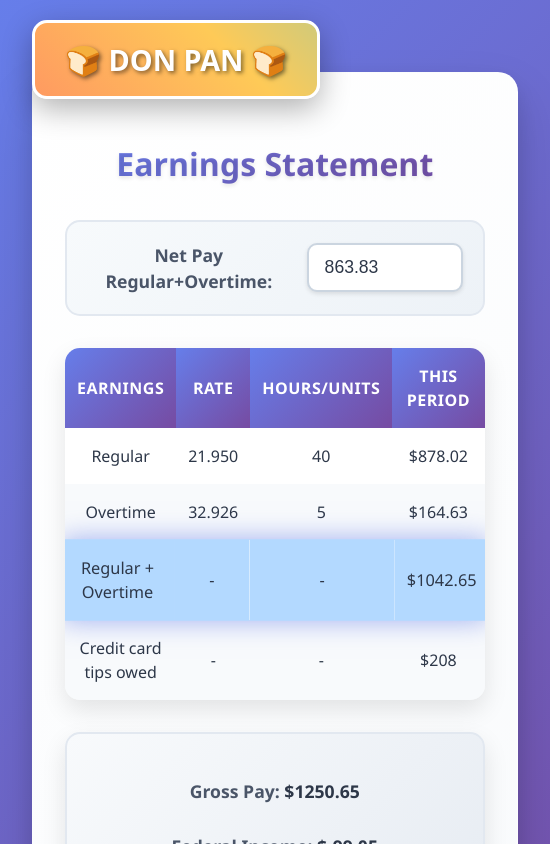
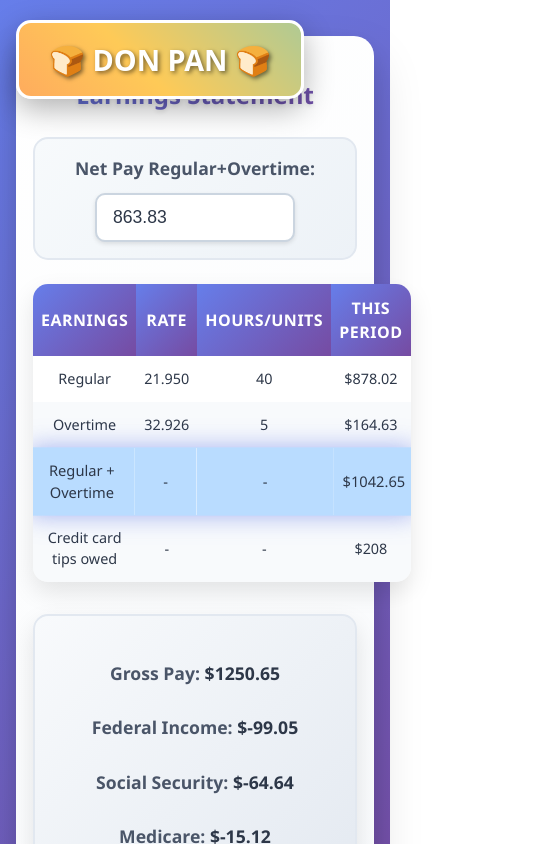
Before and after one commit to Yeinier22/Don-Pan_Maidelin, a React (Vite) app: page / in a window 390 px wide. Shown: the top 844 px of the page, 550 px wide, since content can reach past the window. Built offline with nearby package versions, Linux system fonts and the light colour scheme.

Commit message:
Add responsive design for mobile devices

```diff
--- a/src/App.css
+++ b/src/App.css
@@ -1,10 +1,15 @@
 #root {
-  max-width: 1280px;
+  max-width: 100%;
   margin: 0 auto;
-  padding: 2rem;
+  padding: 1rem;
   text-align: center;
   background: linear-gradient(135deg, #667eea 0%, #764ba2 100%);
   min-height: 100vh;
+  box-sizing: border-box;
+}
+
+* {
+  box-sizing: border-box;
 }
 
 .logo {
@@ -15,22 +20,33 @@
 }
 
 .payroll-container {
-  max-width: 600px;
-  margin: 40px auto;
+  max-width: 100%;
+  width: 100%;
+  margin: 20px auto;
   background: linear-gradient(145deg, #ffffff 0%, #f8fafc 100%);
   border-radius: 20px;
   box-shadow: 0 25px 50px rgba(0,0,0,0.15), 0 10px 25px rgba(0,0,0,0.1);
-  padding: 40px 32px;
+  padding: 20px 16px;
   font-family: 'Segoe UI', Arial, sans-serif;
   border: 1px solid rgba(255,255,255,0.3);
   backdrop-filter: blur(10px);
+  box-sizing: border-box;
+}
+
+/* Responsive para móviles */
+@media (min-width: 768px) {
+  .payroll-container {
+    max-width: 600px;
+    padding: 40px 32px;
+    margin: 40px auto;
+  }
 }
 
 .payroll-container h2 {
   text-align: center;
-  margin-bottom: 32px;
+  margin-bottom: 24px;
   color: #2d3748;
-  font-size: 2rem;
+  font-size: 1.5rem;
   font-weight: 700;
   background: linear-gradient(135deg, #667eea 0%, #764ba2 100%);
   -webkit-background-clip: text;
@@ -39,16 +55,35 @@
   text-shadow: 0 2px 4px rgba(0,0,0,0.1);
 }
 
+/* Responsive para desktop */
+@media (min-width: 768px) {
+  .payroll-container h2 {
+    font-size: 2rem;
+    margin-bottom: 32px;
+  }
+}
+
 .input-group {
   display: flex;
+  flex-direction: column;
   align-items: center;
-  gap: 16px;
-  margin-bottom: 32px;
+  gap: 12px;
+  margin-bottom: 24px;
   justify-content: center;
   background: linear-gradient(135deg, #f7fafc 0%, #edf2f7 100%);
-  padding: 20px;
+  padding: 16px;
   border-radius: 15px;
   border: 2px solid #e2e8f0;
+}
+
+/* Responsive para desktop */
+@media (min-width: 768px) {
+  .input-group {
+    flex-direction: row;
+    gap: 16px;
+    margin-bottom: 32px;
+    padding: 20px;
+  }
 }
 
 .input-group label {
@@ -62,7 +97,8 @@
   border-radius: 10px;
   border: 2px solid #cbd5e0;
   font-size: 1.1rem;
-  width: 120px;
+  width: 100%;
+  max-width: 200px;
   background: white;
   transition: all 0.3s ease;
   box-shadow: 0 2px 4px rgba(0,0,0,0.1);
@@ -85,6 +121,13 @@
   -moz-osx-font-smoothing: grayscale;
 }
 
+/* Responsive para desktop */
+@media (min-width: 768px) {
+  .input-group input {
+    width: 120px;
+  }
+}
+
 .input-group input:focus {
   outline: none;
   border-color: #667eea;
@@ -104,13 +147,25 @@
   border-radius: 15px;
   overflow: hidden;
   box-shadow: 0 10px 25px rgba(0,0,0,0.1);
+  font-size: 0.9rem;
 }
 
 .payroll-table th, .payroll-table td {
   border: none;
-  padding: 16px 12px;
+  padding: 12px 8px;
   text-align: center;
   transition: all 0.3s ease;
+}
+
+/* Responsive para móviles */
+@media (min-width: 768px) {
+  .payroll-table {
+    font-size: 1rem;
+  }
+
+  .payroll-table th, .payroll-table td {
+    padding: 16px 12px;
+  }
 }
 
 .payroll-table th {
@@ -265,10 +320,17 @@
   display: flex;
   align-items: center;
   justify-content: center;
-  font-size: 6rem;
+  font-size: 3rem;
   border-radius: 0;
   animation: shrinkToNormal 3s ease-in-out forwards, colorShift 3s ease-in-out infinite;
   z-index: 9999;
+}
+
+/* Responsive para desktop */
+@media (min-width: 768px) {
+  .don-pan-banner.fullscreen {
+    font-size: 6rem;
+  }
 }
 
 @keyframes shrinkToNormal {
@@ -277,7 +339,7 @@
     height: 100vh;
     top: 0;
     left: 0;
-    font-size: 6rem;
+    font-size: 3rem;
     border-radius: 0;
     padding: 0;
   }
@@ -286,7 +348,7 @@
     height: 100vh;
     top: 0;
     left: 0;
-    font-size: 6rem;
+    font-size: 3rem;
     border-radius: 0;
     padding: 0;
   }
@@ -298,6 +360,39 @@
     font-size: 1.8rem;
     border-radius: 15px;
     padding: 15px 30px;
+  }
+}
+
+/* Responsive para desktop */
+@media (min-width: 768px) {
+  @keyframes shrinkToNormal {
+    0% {
+      width: 100vw;
+      height: 100vh;
+      top: 0;
+      left: 0;
+      font-size: 6rem;
+      border-radius: 0;
+      padding: 0;
+    }
+    70% {
+      width: 100vw;
+      height: 100vh;
+      top: 0;
+      left: 0;
+      font-size: 6rem;
+      border-radius: 0;
+      padding: 0;
+    }
+    100% {
+      width: auto;
+      height: auto;
+      top: 20px;
+      right: -300px;
+      font-size: 1.8rem;
+      border-radius: 15px;
+      padding: 15px 30px;
+    }
   }
 }
 
```
